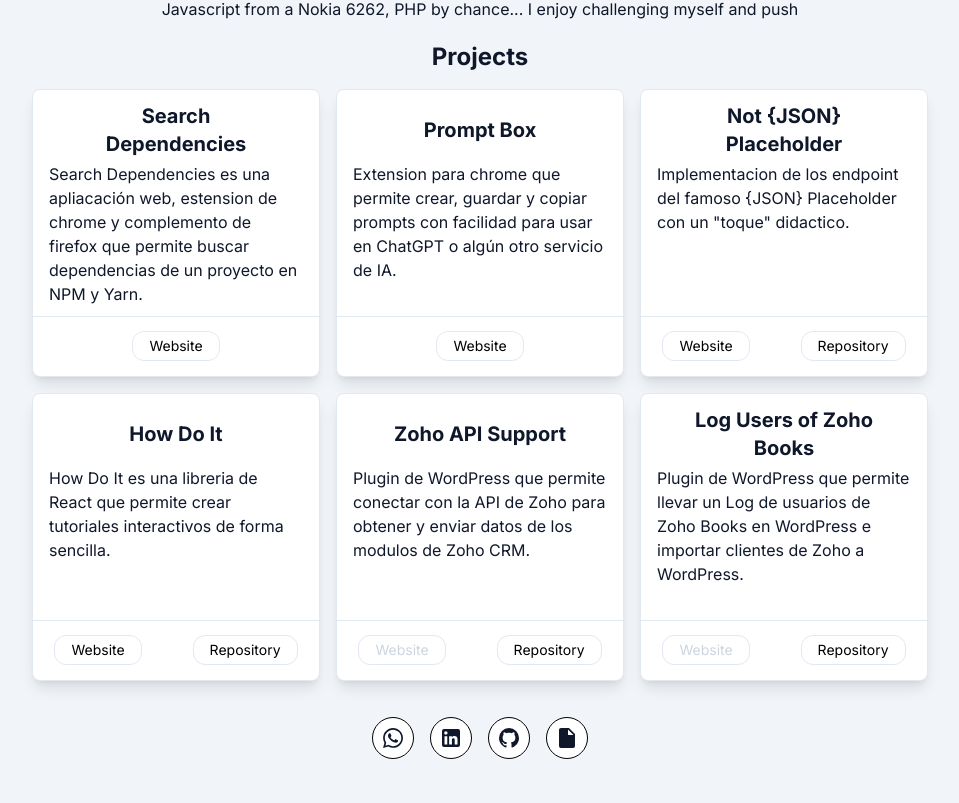
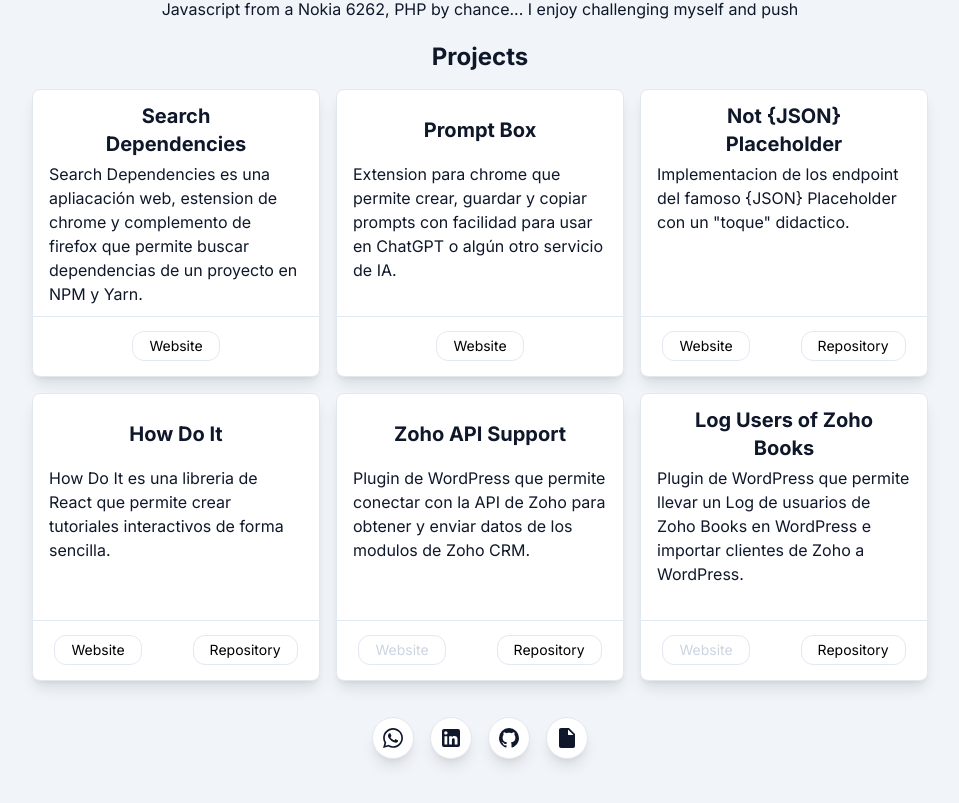
Before and after one commit to zenx5/zenx5pro, a Next.js app: page /en in a window 1280 px wide. Shown: the part 428-1231 px from the top of the page, without its empty margins (160-1119 px from the left). Built offline with nearby package versions, Linux system fonts and the light colour scheme.

Commit message:
botones hover

```diff
--- a/src/components/ButtonLink.tsx
+++ b/src/components/ButtonLink.tsx
@@ -1,26 +1,13 @@
 "use client"
-import { useState, useEffect } from "react"
 import Link from "next/link"
 
-export default function ButtonLink({ children, href, color, bgcolor, outlined, ...props }:{ children:any, href:string, color:string, bgcolor:string, outlined:boolean }) {
-    const [style, setStyle] = useState({})
-
-    useEffect(()=>{
-        setStyle( (prev:any) => {
-            const $ = {} as any
-            if( outlined ) $.border = `1px solid ${color}`
-            if( color ) $.color = color
-            if( bgcolor ) $.backgroundColor = bgcolor
-            return $
-        })
-    },[color, bgcolor, outlined])
+export default function ButtonLink({ children, href, outlined, ...props }:{ children:any, href:string, outlined:boolean }) {
 
     return <Link
       {...props}
       href={href}
       target='_blank'
-      // style={style}
-      className="border border-black bg-white hover:bg-slate-200 rounded-full font-normal p-2 flex flex-row items-center justify-center gap-1">
+      className="border border-slate-200 shadow-lg hover:shadow bg-white  hover:bg-slate-100 rounded-full font-normal p-2 flex flex-row items-center justify-center gap-1">
         { children }
     </Link>
   }
--- a/src/components/ListLinks.tsx
+++ b/src/components/ListLinks.tsx
@@ -18,7 +18,7 @@
 
     return <>
         <div className="grid md:grid-cols-4 grid-cols-2 md:grid-rows-1 grid-rows-4 gap-4 mt-4">
-            {links.map( (link,index) => <ButtonLink key={index} href={getByLang(link.url)} bgcolor={link.bgcolor} color={link.color} outlined={link?.outlined as boolean}>
+            {links.map( (link,index) => <ButtonLink key={index} href={getByLang(link.url)} outlined={link?.outlined as boolean}>
                 <MdiIcon icon={link.icon} size={1} />
             </ButtonLink> )}
         </div>
```
